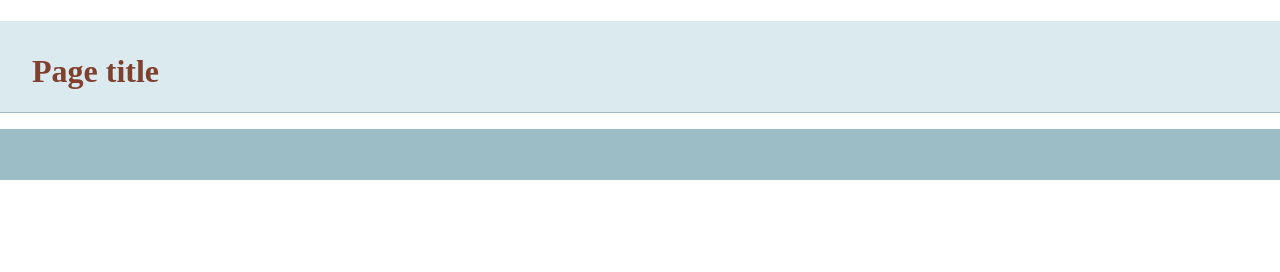
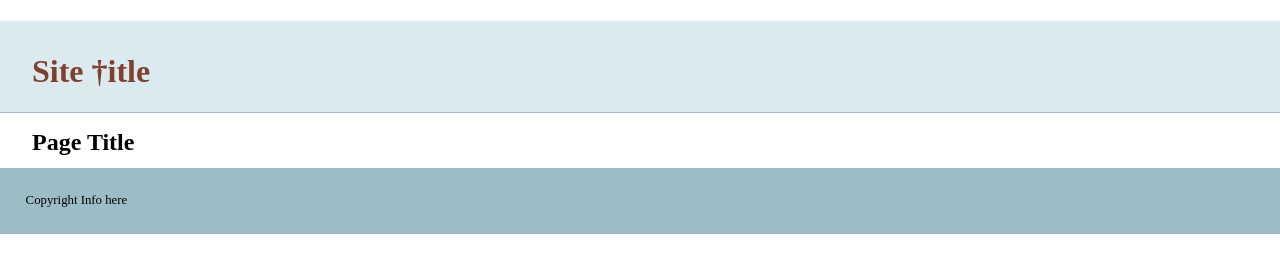
Before and after one commit to d1pen/git.basics, a plain HTML site: page index.html in a window 1280 px wide. Drawn offline with nearby package versions, Linux system fonts and the light colour scheme.

Commit message:
added more info to templets

```diff
--- a/index.html
+++ b/index.html
@@ -14,13 +14,15 @@
     </head>
     <body>
     <header>
-	<h1>Page title</h1>
+	<h1>Site †itle</h1>
     </header>
     <nav id="pageNav">
     </nav>
     <main>
+        <h2>Page Title</h2>
     </main>
     <footer>
+        Copyright Info here
     </footer>
         <script>
 //use the modernizr load to load up external scripts. This will load the scripts asynchronously, but the order listed matters. Although it will load all scripts in parallel, it will execute them in the order listed
```
